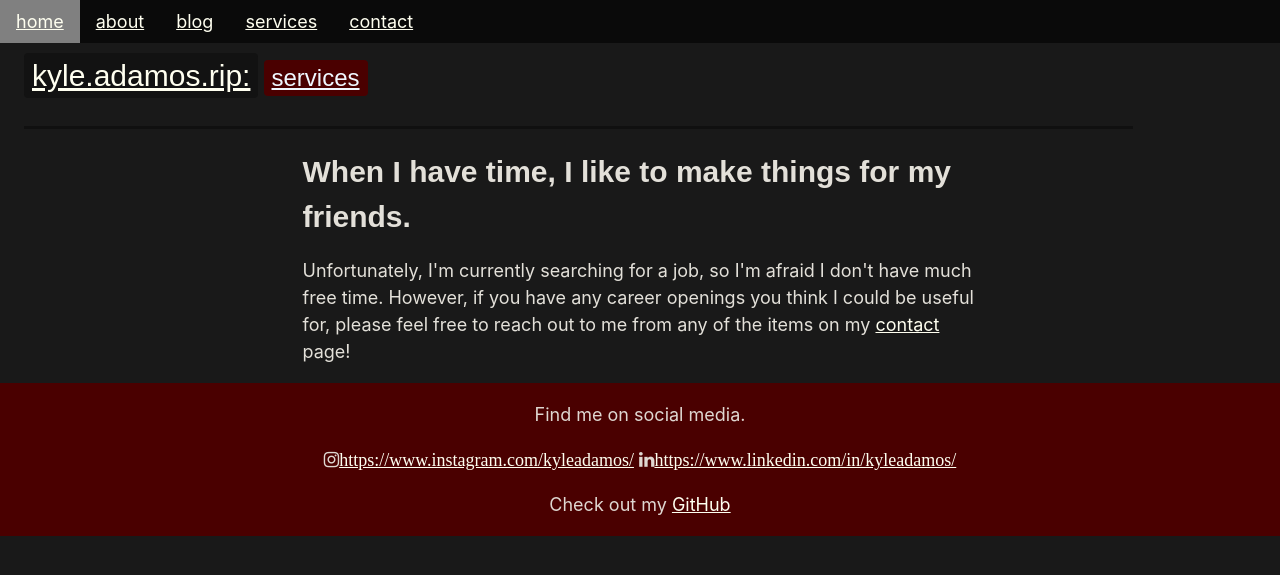
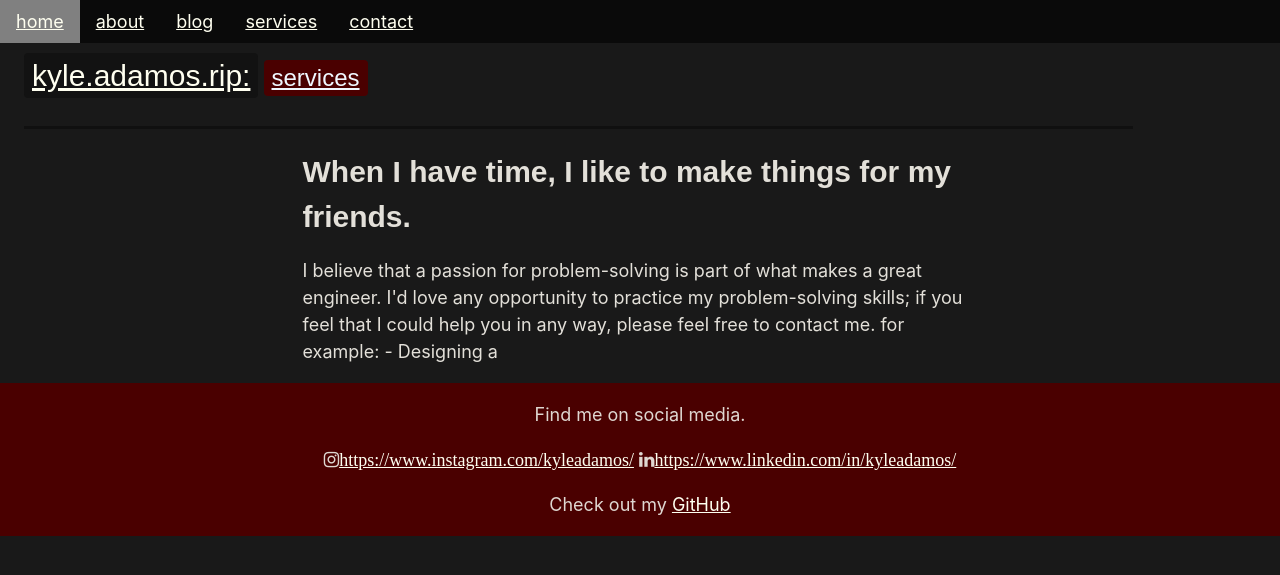
Before and after one commit to kyadamos/kyadamos.github.io, a Jekyll site: the page built from services.html, in a window 1280 px wide. Shown: the top 575 px of the page. Built offline with Jekyll 4.4.1, drawn with Linux system fonts in a browser that asks for light colours.

Commit message:
updated work status on services page

```diff
--- a/services.html
+++ b/services.html
@@ -6,6 +6,7 @@ permalink: /services/
 <div class="content ky-text-light">
   <h2><strong>When I have time, I like to make things for my friends.</strong></h2>
 	<p>
-		Unfortunately, I'm currently searching for a job, so I'm afraid I don't have much free time. However, if you have any career openings you think I could be useful for, please feel free to reach out to me from any of the items on my <a href="{{ '/contact' }}">contact</a> page!
+		I believe that a passion for problem-solving is part of what makes a great engineer. I'd love any opportunity to practice my problem-solving skills; if you feel that I could help you in any way, please feel free to contact me. for example:
+		- Designing a
 	</p>
 </div>
```
